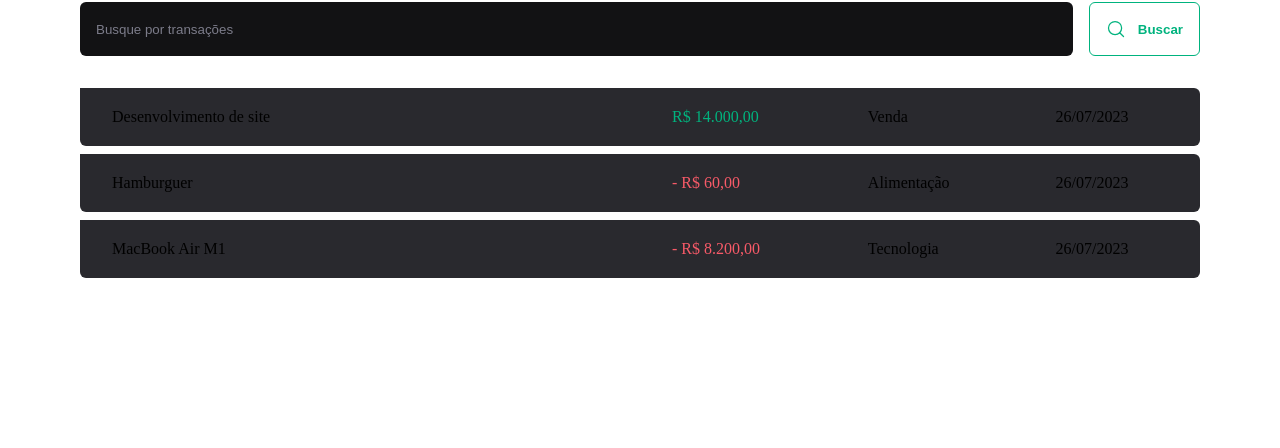
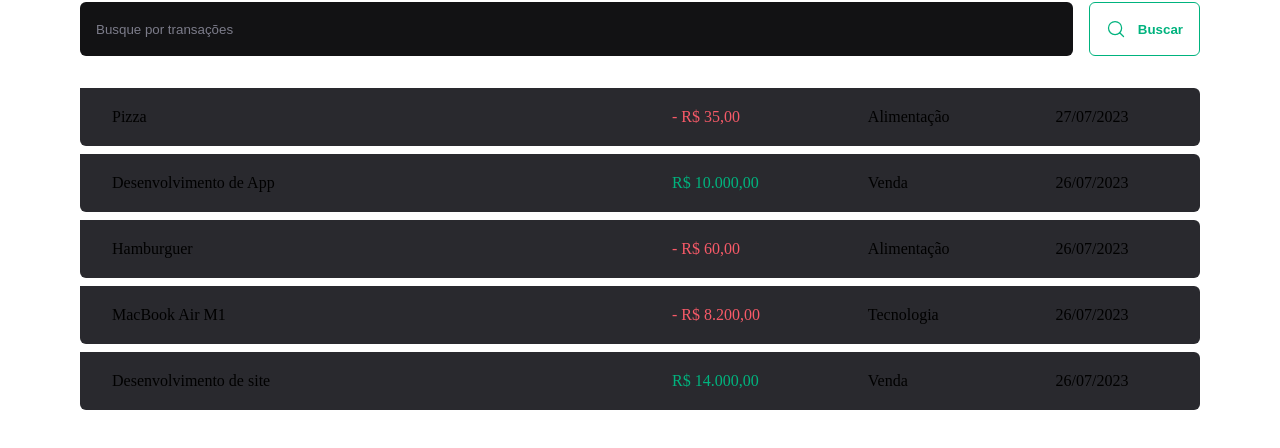
Before and after one commit to tiagosvieira10/dtMoney, a React (Vite) app: page / in a window 1280 px wide. Shown: the part 349-797 px from the top of the page. Built offline with nearby package versions, Linux system fonts and the light colour scheme; data requests are answered from the project's data file.

Commit message:
add de novas transações finalizado

```diff
--- a/package.json
+++ b/package.json
@@ -6,14 +6,16 @@
   "scripts": {
     "dev": "vite",
     "dev:server": "json-server server.json -p 3333 -w -d 500",
+    "lint": "eslint src --ext .tsx,.ts",
+    "lint:fix":"eslint src --ext .tsx, .ts --fix",
     "build": "tsc && vite build",
-    "lint": "eslint . --ext ts,tsx --report-unused-disable-directives --max-warnings 0",
     "preview": "vite preview"
   },
   "dependencies": {
     "@hookform/resolvers": "^3.1.1",
     "@radix-ui/react-dialog": "^1.0.4",
     "@radix-ui/react-radio-group": "^1.1.3",
+    "axios": "^1.4.0",
     "phosphor-react": "^1.4.1",
     "react": "^18.2.0",
     "react-dom": "^18.2.0",
@@ -22,6 +24,7 @@
     "zod": "^3.21.4"
   },
   "devDependencies": {
+    "@rocketseat/eslint-config": "^2.1.0",
     "@types/react": "^18.2.15",
     "@types/react-dom": "^18.2.7",
     "@types/styled-components": "^5.1.26",
--- a/server.json
+++ b/server.json
@@ -4,7 +4,7 @@
       "id": 1,
       "description": "Desenvolvimento de site",
       "type": "incone",
-      "category":"Venda",
+      "category": "Venda",
       "price": 14000,
       "createdAt": "2023-07-26T10:36:45.505Z"
     },
@@ -12,7 +12,7 @@
       "id": 2,
       "description": "Hamburguer",
       "type": "outcone",
-      "category":"Alimentação",
+      "category": "Alimentação",
       "price": 60,
       "createdAt": "2023-07-26T10:39:45.505Z"
     },
@@ -20,10 +20,25 @@
       "id": 2,
       "description": "MacBook Air M1",
       "type": "outcone",
-      "category":"Tecnologia",
+      "category": "Tecnologia",
       "price": 8200,
       "createdAt": "2023-07-26T10:39:45.505Z"
+    },
+    {
+      "description": "Desenvolvimento de App",
+      "price": 10000,
+      "category": "Venda",
+      "type": "incone",
+      "createdAt": "2023-07-26T23:58:31.053Z",
+      "id": 3
+    },
+    {
+      "description": "Pizza",
+      "price": 35,
+      "category": "Alimentação",
+      "type": "outcone",
+      "createdAt": "2023-07-27T00:25:50.994Z",
+      "id": 4
     }
-
   ]
 }
--- a/src/components/NewTransactionModal/index.tsx
+++ b/src/components/NewTransactionModal/index.tsx
@@ -4,6 +4,8 @@ import { ArrowCircleDown, ArrowCircleUp, X } from "phosphor-react";
 import * as z from 'zod';
 import { Controller, useForm } from "react-hook-form";
 import { zodResolver } from "@hookform/resolvers/zod";
+import { useContext } from "react";
+import { TransactionsContext } from "../../contexts/TransactionsContext";
 
 const newTransactionFormSchema = z.object({
   description: z.string(),
@@ -15,11 +17,14 @@ const newTransactionFormSchema = z.object({
 type NewTransactionFormInputs = z.infer<typeof newTransactionFormSchema>
 
 export function NewTransactionModal(){
+  const { createTransaction } = useContext(TransactionsContext)
+
   const {
     control,
     register,
     handleSubmit,
-    formState:{isSubmitting}
+    formState:{isSubmitting},
+    reset,
   } = useForm<NewTransactionFormInputs>({
     resolver: zodResolver(newTransactionFormSchema),
     defaultValues: {
@@ -29,8 +34,16 @@ export function NewTransactionModal(){
   })
 
   async function handleCreateNewTransaction(data:NewTransactionFormInputs){
-    await new Promise(resolve => setTimeout(resolve,2000))
-    console.log(data)
+    const { description, price, category, type } = data
+
+    await createTransaction({
+      description,
+      price,
+      category,
+      type,
+    })
+
+    reset()
   }
 
   return(
--- a/src/contexts/TransactionsContext.tsx
+++ b/src/contexts/TransactionsContext.tsx
@@ -1,4 +1,5 @@
 import { ReactNode, createContext, useEffect, useState } from "react";
+import { api } from "../lib/axios";
 
 interface Transaction {
   id: number;
@@ -9,9 +10,17 @@ interface Transaction {
   createdAt: string;
 }
 
+interface CreateTransactionInput {
+  description: string;
+  price: number;
+  category: string;
+  type: 'incone' | 'outcone';
+}
+
 interface TransactionContextType {
   transactions: Transaction[];
-  fetchTransactions: (query?: string) => Promise<void>
+  fetchTransactions: (query?: string) => Promise<void>;
+  createTransaction: (data: CreateTransactionInput) => Promise<void>
 }
 
 interface TransactionProviderProps {
@@ -24,26 +33,41 @@ export function TransactionsProvider({children}:TransactionProviderProps) {
   const [transactions, setTransactions] = useState<Transaction[]>([])
 
   async function fetchTransactions(query?: string){
-    const url = new URL('http://localhost:3333/transactions');
+      const response = await api.get('transactions',{
+        params: {
+          _sort: 'createdAt',
+          _order: 'desc',
+          q: query,
+        }
+      })
 
-    if (query) {
-      url.searchParams.append('q', query);
-    }
+      setTransactions(response.data)
+ }
 
-    const response = await fetch(url)
-    const data = await response.json();
+ async function createTransaction(data: CreateTransactionInput){
+  const { description, price, category, type } = data;
 
-      setTransactions(data)
+  const response = await api.post('transactions', {
+    description,
+    price,
+    category,
+    type,
+    createdAt: new Date(),
+  })
+
+  setTransactions(state => [response.data, ...state])
  }
+
   useEffect(() => {
     fetchTransactions();
   }, [])
 
   return(
-    <TransactionsContext.Provider value={ {
+    <TransactionsContext.Provider value={{
       transactions,
       fetchTransactions,
-    } }>
+      createTransaction,
+    }}>
       {children}
     </TransactionsContext.Provider>
   )
--- /dev/null
+++ b/src/lib/axios.ts
@@ -0,0 +1,5 @@
+import axios from "axios";
+
+export const api = axios.create({
+  baseURL: 'http://localhost:3333',
+})
```
Also changed, not shown: .eslintrc.json (added), 1 other file (tests, documents, lock files or other folders).
